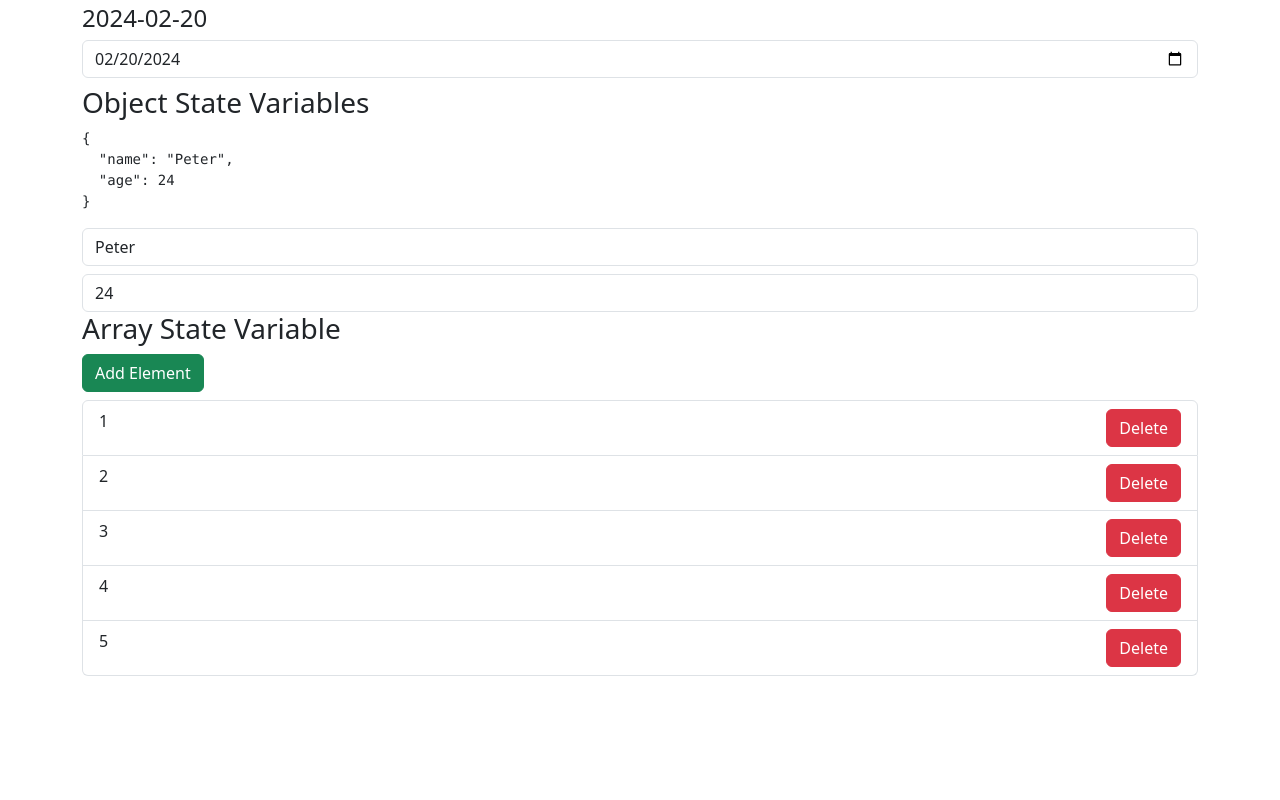
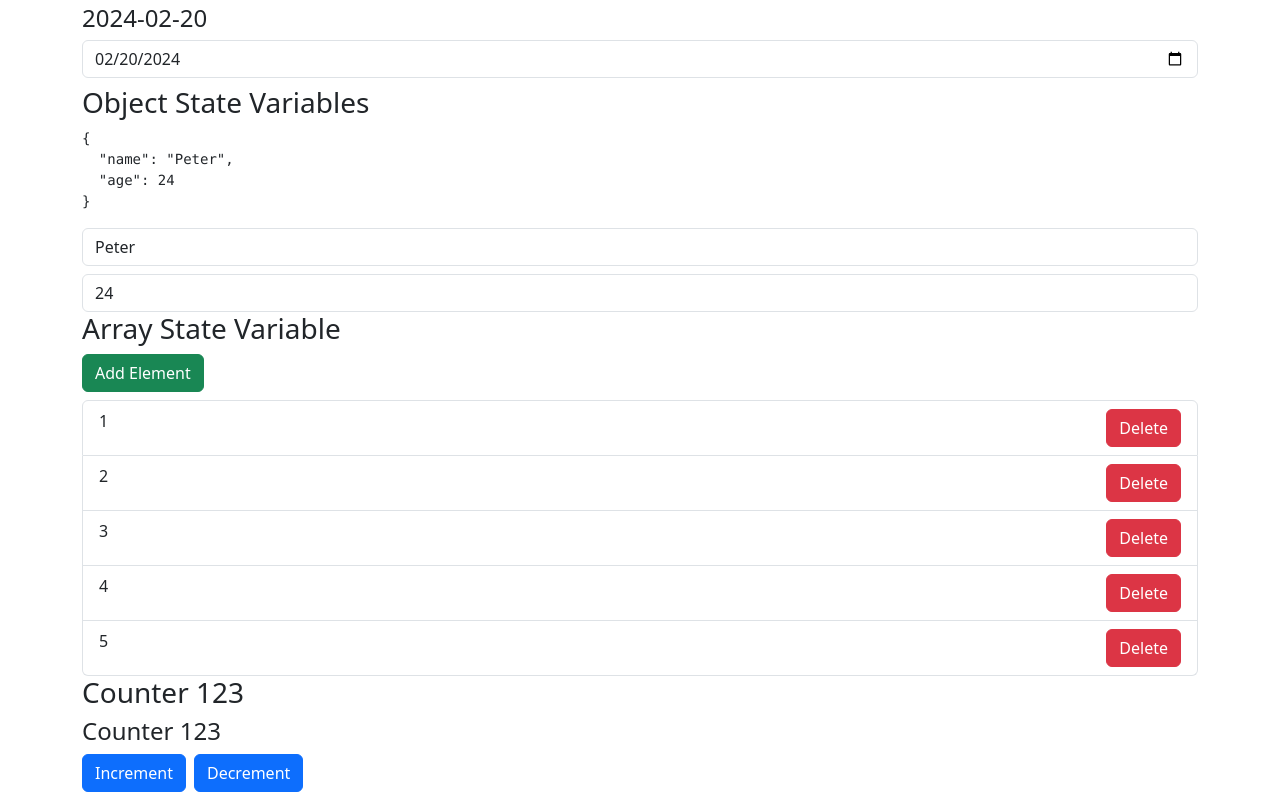
Before and after one commit to ewillia1/kanbas-react-web-app, a React (Create React App) app: page /#/Labs/a4 in a window 1280 px wide. Shown: the part 937-1737 px from the top of the page. Before the commit the page ends 1613 px from the top, so only its background shows below. Built offline with nearby package versions, Linux system fonts and the light colour scheme.

Commit message:
Finished 2.3.8 Sharing State Between Components.

```diff
--- /dev/null
+++ b/src/Labs/a4/ChildStateComponent.tsx
@@ -0,0 +1,10 @@
+function ChildStateComponent({ counter, setCounter }:{ counter: number; setCounter: (counter: number) => void;}) {
+    return (
+        <div>
+            <h4>Counter {counter}</h4>
+            <button className="btn btn-primary me-2 mb-2" onClick={() => setCounter(counter + 1)}>Increment</button>
+            <button className="btn btn-primary mb-2" onClick={() => setCounter(counter - 1)}>Decrement</button>
+        </div>
+    );
+}
+export default ChildStateComponent;
--- /dev/null
+++ b/src/Labs/a4/ParentStateComponent.tsx
@@ -0,0 +1,13 @@
+import React, { useState } from "react";
+import ChildStateComponent from "./ChildStateComponent";
+
+function ParentStateComponent() {
+    const [counter, setCounter] = useState(123);
+    return (
+        <div>
+            <h3>Counter {counter}</h3>
+            <ChildStateComponent counter={counter} setCounter={setCounter} />
+        </div>
+    );
+}
+export default ParentStateComponent;
--- a/src/Labs/a4/index.tsx
+++ b/src/Labs/a4/index.tsx
@@ -5,6 +5,7 @@ import Counter from "./Counter";
 import DateStateVariable from "./DateStateVariable";
 import EventObject from "./EventObject";
 import ObjectStateVariable from "./ObjectStateVariable";
+import ParentStateComponent from "./ParentStateComponent";
 import PassingDataOnEvent from "./PassingDataOnEvent";
 import PassingFunctions from "./PassingFunctions";
 import StringStateVariables from "./StringStateVariables";
@@ -27,6 +28,7 @@ function Assignment4() {
             <DateStateVariable/>
             <ObjectStateVariable/>
             <ArrayStateVariable/>
+            <ParentStateComponent/>
         </div>
     );
 }
```
